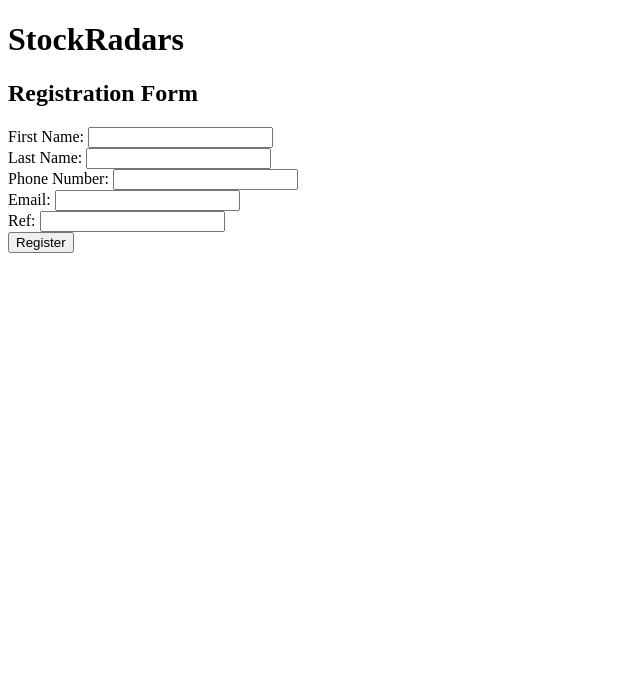
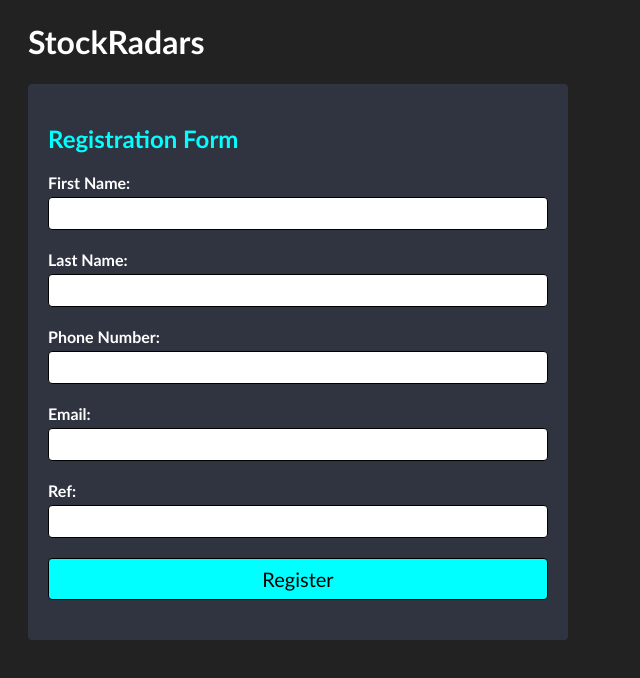
Before and after one commit to trinisar/stock, a plain HTML site: page part2/index.html in a window 1280 px wide. Shown: the whole page, without its empty margins (0-640 px from the left). Drawn offline with Linux system fonts and the light colour scheme.

Commit message:
Update style.css

```diff
--- a/part2/style.css
+++ b/part2/style.css
@@ -1,51 +1,50 @@
-const queryString = window.location.search
-const urlParams = new URLSearchParams(queryString)
-
-const firstName = urlParams.get('firstName')
-const lastName = urlParams.get('lastName')
-const phoneNumber = urlParams.get('phoneNumber')
-const email = urlParams.get('email')
-const ref = urlParams.get('ref')
-
-document.getElementById('firstName').value = firstName || ''
-document.getElementById('lastName').value = lastName || ''
-document.getElementById('phoneNumber').value = phoneNumber || ''
-document.getElementById('email').value = email || ''
-document.getElementById('ref').value = ref || ''
-
-const emailInput = document.getElementById('email')
-const emailRegex = /^\w+([\.-]?\w+)*@\w+([\.-]?\w+)*$/
-if (email && !email.match(emailRegex)) {
-    showErrorMessage(emailInput, 'Please enter a valid email address.')
-    emailInput.value = ''
+h1 {
+  padding: 1px 20px;
 }
 
-const phoneNumberInput = document.getElementById('phoneNumber')
-const phoneRegex = /^\d{10}$/
-if (phoneNumber && !phoneNumber.match(phoneRegex)) {
-    showErrorMessage(phoneNumberInput, 'Please enter a valid 10-digit phone number.')
-    phoneNumberInput.value = '' // Clear the invalid phone number value
+body {
+  color: white;
+  font-family: 'Trebuchet MS', sans-serif;
+  background-color: #222;
 }
 
-function showErrorMessage(inputElement, message) {
-    const errorElementId = inputElement.id + '-error'
-    let errorElement = document.getElementById(errorElementId)
-
-    if (!errorElement) {
-        errorElement = document.createElement('div')
-        errorElement.id = errorElementId
-        errorElement.classList.add('error-message')
-        inputElement.parentNode.appendChild(errorElement)
-    }
-
-    errorElement.textContent = message
+.container {
+  color: cyan;
+  max-width: 500px;
+  margin: 20px;
+  background-color: #303440;
+  border-radius: 4px;
+  padding: 20px;
 }
 
-function clearErrorMessage(inputElement) {
-    const errorElementId = inputElement.id + '-error'
-    const errorElement = document.getElementById(errorElementId)
+.form-group {
+  margin-bottom: 20px;
+}
 
-    if (errorElement) {
-        errorElement.remove()
-    }
+.form-group label {
+  display: block;
+  font-weight: bold;
+  margin-bottom: 5px;
+  color: #fff;
 }
+
+.form-group input {
+  width: 100%;
+  padding: 8px;
+  border: 1px solid #000;
+  border-radius: 4px;
+  box-sizing: border-box;
+}
+
+.form-group input[type="submit"] {
+  font-family: 'Trebuchet MS', sans-serif;
+  font-size: 20px;
+  background-color: cyan;
+  color: black;
+  cursor: pointer;
+  transition: 0.35s linear;
+}
+
+.form-group input[type="submit"]:hover {
+  background-color: greenyellow;
+}
```
